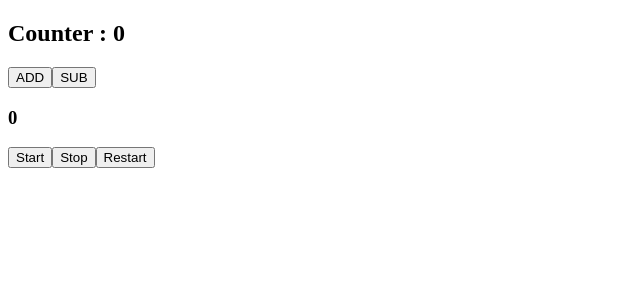
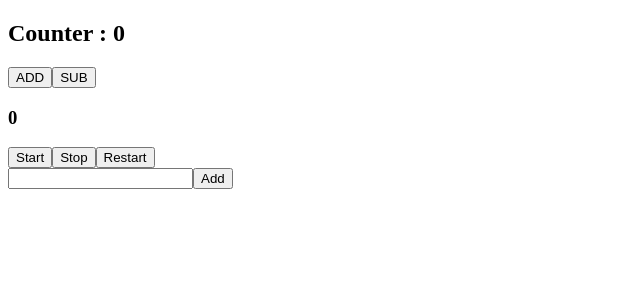
Before and after one commit to callmeehimanshu/machineCodingRound, a React (Vite) app in the folder vite-project/: page / in a window 1280 px wide. Shown: the top 300 px of the page, without its empty margins (0-640 px from the left). Built offline with nearby package versions, Linux system fonts and the light colour scheme.

Commit message:
todo created

```diff
--- a/vite-project/src/App.jsx
+++ b/vite-project/src/App.jsx
@@ -2,6 +2,7 @@ import { useState } from 'react'
 import CounterTest from './Counter/CounterTest'
 import StopWatchTest from './StopWatch/StopWatchTest'
 import './App.css'
+import TodoTest from './ToDo/TodoTest'
 
 
 function App() {
@@ -11,7 +12,7 @@ function App() {
     <>
     <CounterTest/>
      <StopWatchTest/>
-
+     <TodoTest/>
     </>
   )
 }
```
